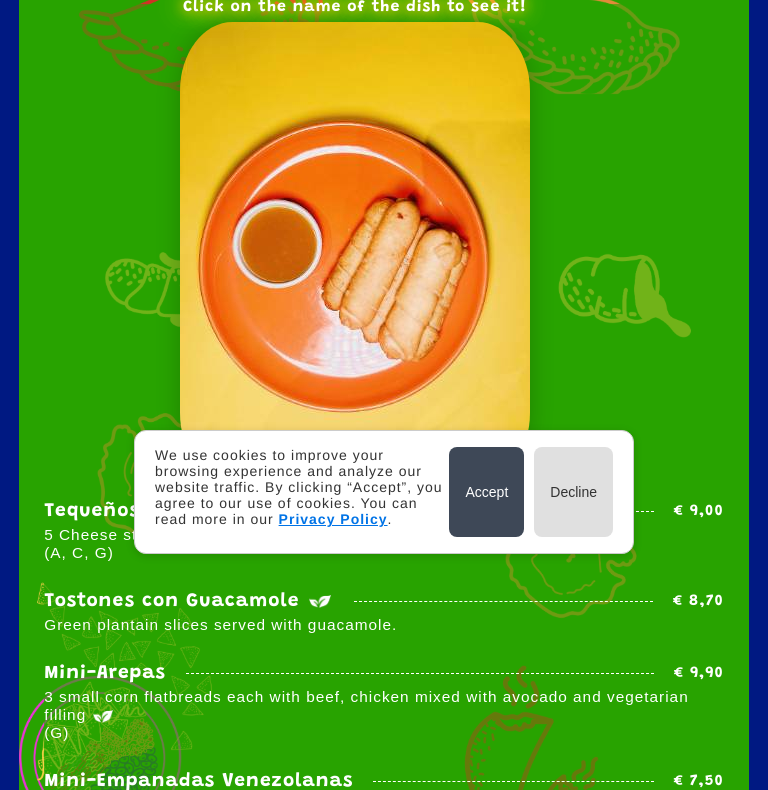
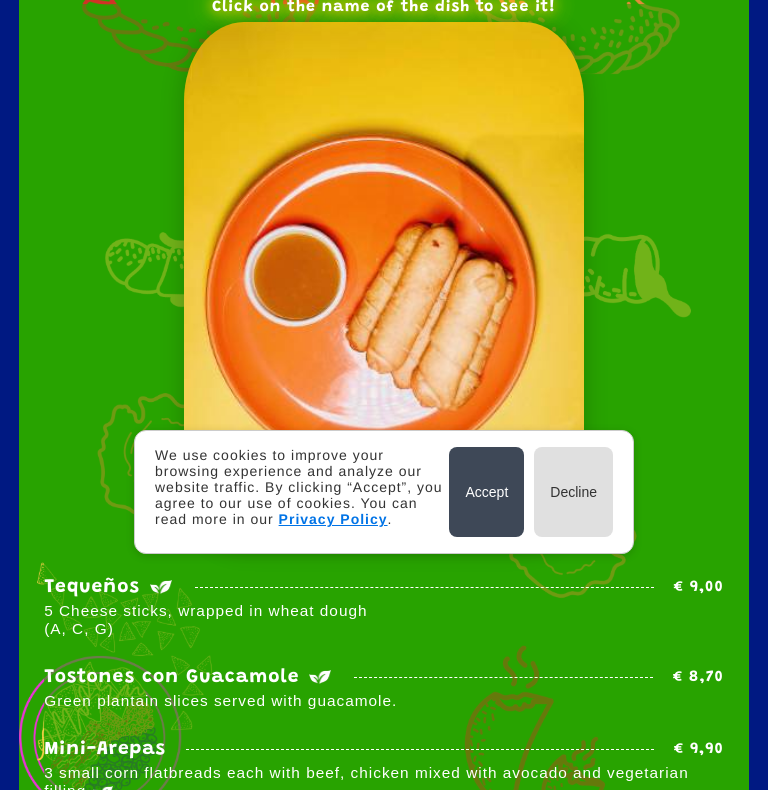
Before and after one commit to Hansi7899/mixtura, a plain HTML site: page menu.html in a window 768 px wide. Shown: the part 226-1016 px from the top of the page. Drawn offline with Linux system fonts and the light colour scheme.

Commit message:
Update style.css

```diff
--- a/style.css
+++ b/style.css
@@ -1914,7 +1914,6 @@ a {
 
     .about-image {
         max-width: 100%;
-        width: 50%;
         margin: 0 auto;
         order: -1;
     }
@@ -2186,3 +2185,57 @@ a {
         font-size: clamp(12px, 2.8vw, 14px);
     }
 }
+
+@media screen and (max-width: 770px) and (min-width: 440px) {
+    .menu-container {
+        width: 95%;
+        margin: 40px auto;
+    }
+
+    .menu-title {
+        text-align: center;
+        width: 100%;
+        margin-bottom: 20px;
+    }
+
+    .menu-items {
+        flex-direction: column;
+        align-items: center;
+        gap: 30px;
+    }
+
+    .menu-image-preview {
+        width: 70%;
+        max-width: 400px;
+        margin: 0 auto;
+        order: -1;
+    }
+
+    .menu-image-preview img {
+        width: 100%;
+        height: auto;
+        display: block;
+        margin: 0 auto;
+    }
+
+    .menu-items ul {
+        width: 100%;
+        text-align: left;
+    }
+
+    .menu-items.mirrored {
+        flex-direction: column;
+    }
+
+    .image-wrapper {
+        width: 100%;
+        text-align: center;
+    }
+
+    .image-overlay-text {
+        position: relative;
+        text-align: center;
+        width: 100%;
+        left: 0;
+    }
+}
```
